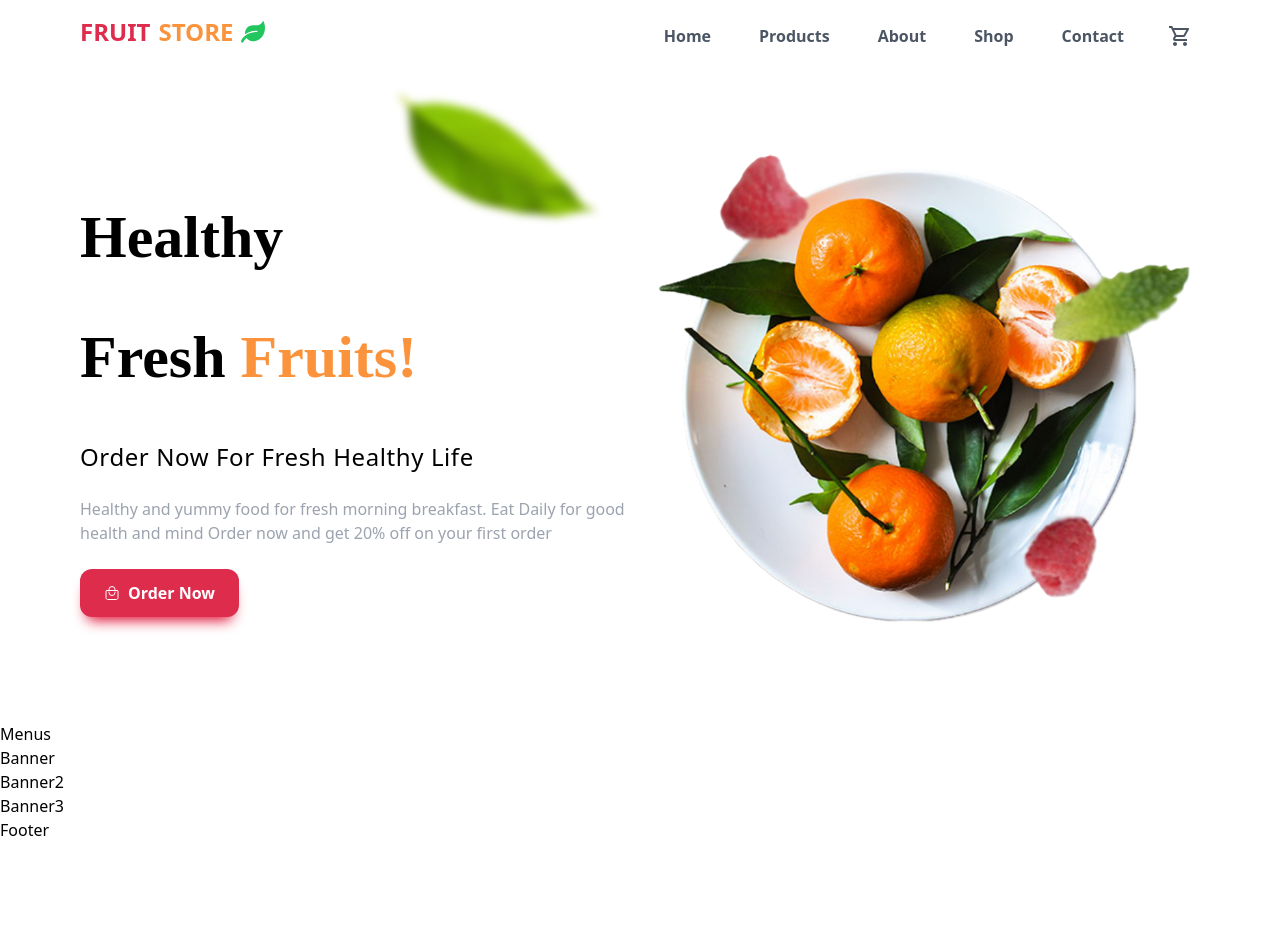
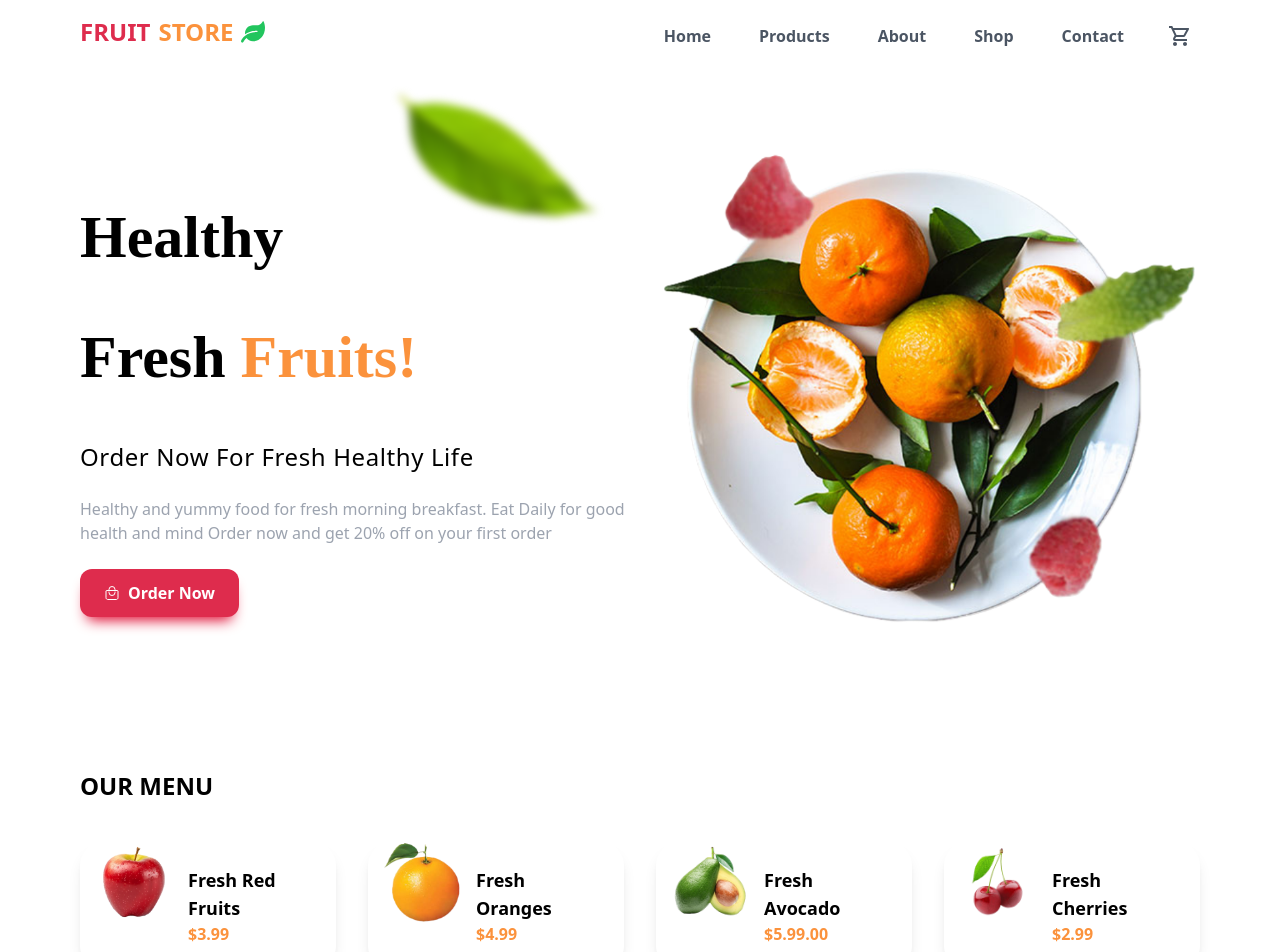
Before and after one commit to sujanchaudhary415/origin, a React (Vite) app: page / in a window 1280 px wide. Shown: the top 952 px of the page. Before the commit the page ends 842 px from the top, so only its background shows below. Built offline with nearby package versions, Linux system fonts and the light colour scheme; a web font is replaced by a local one.

Commit message:
menus added

```diff
--- a/src/components/Hero/Hero.jsx
+++ b/src/components/Hero/Hero.jsx
@@ -60,9 +60,9 @@ const Hero = () => {
           initial={{ opacity: 0, x: 200, rotate: 75 }}
           animate={{ opacity: 1, x: 0, rotate: 0 }}
           transition={{ duration: 1, delay: 1.5 }}
-          className=" flex items-center w-[350px] md:w-[550px]"
+          className=" flex items-center justify-center "
         >
-          <img src={heroPng} alt="" />
+          <img src={heroPng} className="w-[350px] md:w-[550px] " alt="" />
         </motion.div>
 
         {/**leaf */}
--- a/src/components/Menus/Menus.jsx
+++ b/src/components/Menus/Menus.jsx
@@ -1,7 +1,77 @@
 import React from "react";
+import img1 from "../../assets/fruits/apple.png";
+import img2 from "../../assets/fruits/orange.png";
+import img3 from "../../assets/fruits/avocado.png";
+import img4 from "../../assets/fruits/cherry.png";
+import { motion } from 'framer-motion';
+import { FadeLeft, FadeRight } from './../../utility/animation';
+const Menus = () => {
+  const menuData = [
+    {
+      id: 1,
+      title: "Fresh Red Fruits",
+      link: "/",
+      price: "$3.99",
+      img: img1,
+      delay:0.3
+    },
 
-const Menus = () => {
-  return <div>Menus</div>;
+    {
+      id: 2,
+      title: "Fresh Oranges",
+      link: "/",
+      price: "$4.99",
+      img: img2,
+      delay:0.6
+    },
+
+    {
+      id: 3,
+      title: "Fresh Avocado",
+      link: "/",
+      price: "$5.99.00",
+      img: img3,
+      delay:0.9
+    },
+
+    {
+      id: 4,
+      title: "Fresh Cherries",
+      link: "/",
+      price: "$2.99",
+      img: img4,
+      delay:1.2
+    },
+  ];
+  return (
+    <section>
+      <div className="container pt-12 pb-20 w-full">
+        <motion.h1
+        variants={FadeRight(0.5)}
+        initial="hidden"
+        animate="visible"
+        className="text-2xl uppercase font-bold text-left pb-10">
+          Our Menu
+        </motion.h1>
+        <div className="grid grid-cols-1 sm:grid-cols-2 md:grid-cols-4 gap-8">
+          {menuData.map((menu) => (
+            <motion.div
+            key={menu.id}
+            variants={FadeLeft(menu.delay)}
+            initial="hidden"
+            whileInView={"visible"}
+            className="flex items-center gap-12 md:gap-0 lg:gap-6  shadow-lg rounded-3xl px-6 py-6">
+              <img src={menu.img} className="w-[60px] scale-125 transform -translate-y-6 " alt="" />
+              <div>
+                <h1 className="font-semibold text-lg">{menu.title}</h1>
+                <p className="text-secondary font-semibold">{menu.price}</p>
+              </div>
+            </motion.div>
+          ))}
+        </div>
+      </div>
+    </section>
+  );
 };
 
 export default Menus;
```
